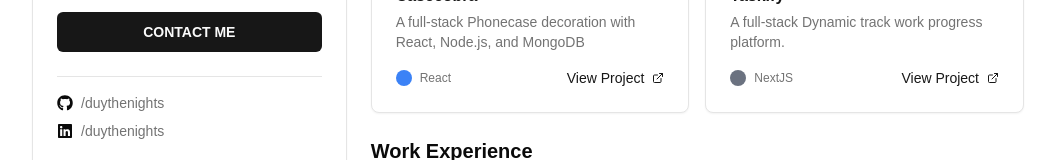
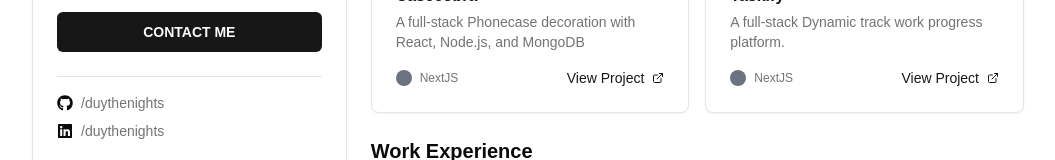
Before and after one commit to duythenights/duythenights_portfolio, a Next.js app: page / in a window 1280 px wide. Shown: the part 494-654 px from the top of the page, without its empty margins (112-1167 px from the left). Built offline with nearby package versions, Linux system fonts and the light colour scheme; what @radix-ui/themes would draw is missing.

Commit message:
feat: update project section

```diff
--- a/src/components/Projects.tsx
+++ b/src/components/Projects.tsx
@@ -10,14 +10,14 @@ export const projects = [
     title: "Casecobra",
     description:
       "A full-stack Phonecase decoration with React, Node.js, and MongoDB",
-    tech: "React",
-    link: "https://casecobra-dhduy.vercel.app/",
+    tech: "NextJS",
+    link: "https://casecobra.duy.onl/",
   },
   {
     title: "Taskify",
     description: "A full-stack Dynamic track work progress platform.",
     tech: "NextJS",
-    link: "https://taskify-dhduy.vercel.app/",
+    link: "https://taskify.duy.onl/",
   },
 ];
 
```
